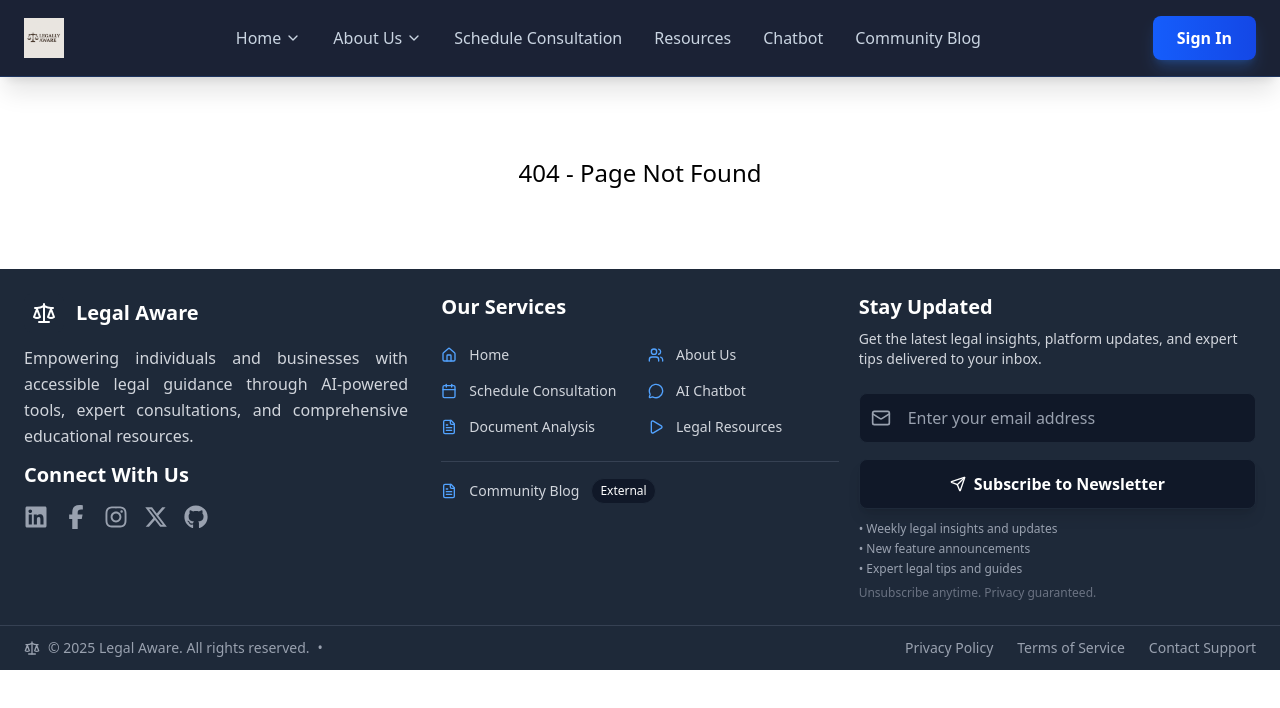
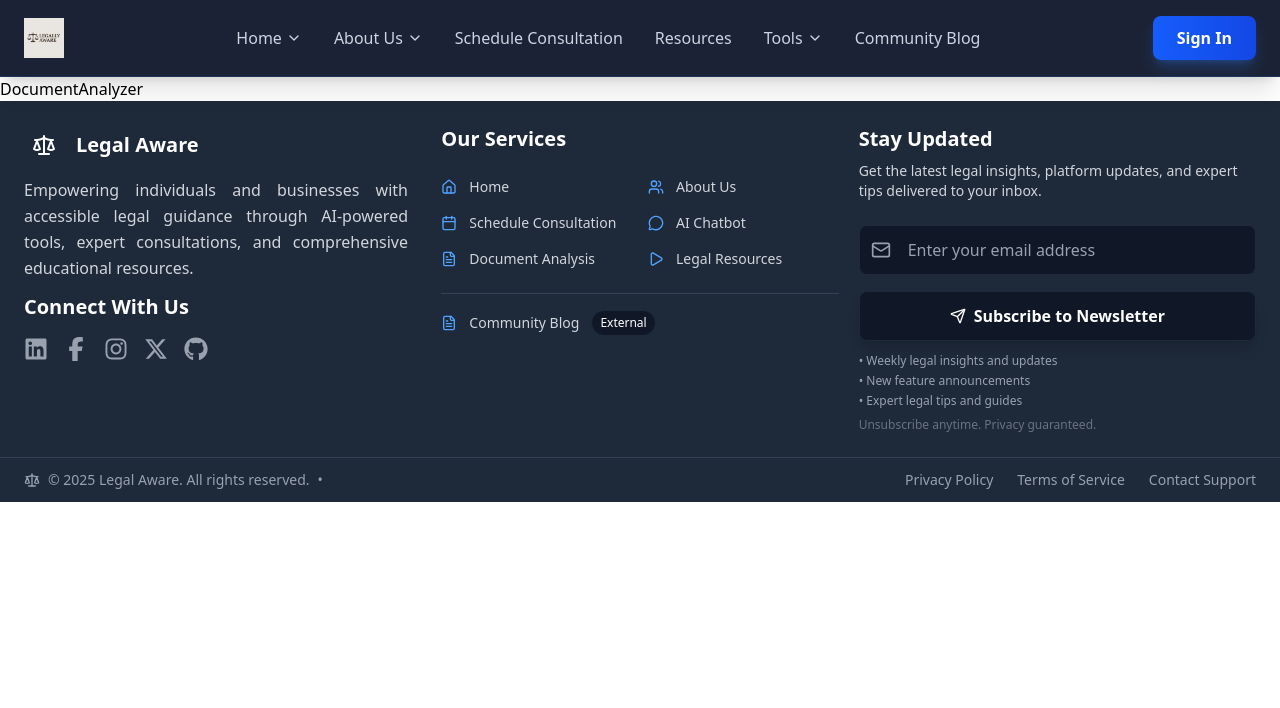
Before and after one commit to Divyansh1552005/Law_Bridge, a React (Vite) app: page /document-analyzer in a window 1280 px wide. Shown: the top 708 px of the page. Built offline with nearby package versions, Linux system fonts and the light colour scheme.

Commit message:
added tools path

```diff
--- a/src/Components/Footer.jsx
+++ b/src/Components/Footer.jsx
@@ -32,7 +32,7 @@ const Footer = () => {
     { icon: Users, label: "About Us", path: "/about" },
     { icon: Calendar, label: "Schedule Consultation", path: "/schedule" },
     { icon: MessageCircle, label: "AI Chatbot", path: "/chatbot" },
-    { icon: FileText, label: "Document Analysis", path: "/chatbot" },
+    { icon: FileText, label: "Document Analysis", path: "/document-analyzer" },
     { icon: Play, label: "Legal Resources", path: "/resources" },
   ];
 
--- a/src/Components/Navbar.jsx
+++ b/src/Components/Navbar.jsx
@@ -1,6 +1,6 @@
 import React, { useState } from 'react'
 import legalLogo from '../assets/legal-logo.png'
-import { FiMenu, FiX, FiUser, FiLogOut, FiSettings, FiHelpCircle, FiTool, FiCpu, FiUsers, FiChevronDown, FiHeart, FiShield, FiMessageSquare } from 'react-icons/fi'
+import { FiMenu, FiX, FiUser, FiLogOut, FiSettings, FiHelpCircle, FiTool, FiCpu, FiUsers, FiChevronDown, FiHeart, FiShield, FiMessageSquare, FiFileText } from 'react-icons/fi'
 import { NavLink, useNavigate } from 'react-router-dom'
 import Dropdown from './Dropdown'
 
@@ -104,13 +104,27 @@ function Navbar() {
         }
     ];
 
+    // Define dropdown items for Tools
+    const toolsDropdownItems = [
+        {
+            label: "Document Analyzer",
+            path: "/document-analyzer",
+            icon: <FiFileText />
+        },
+        {
+            label: "AI Chatbot",
+            path: "/chatbot",
+            icon: <FiMessageSquare />
+        }
+    ];
+
     // Define the menu items
     const menuItems = [
         { id: "Home", label: "Home", path: "/", hasDropdown: true, dropdownItems: homeDropdownItems },
         { id: "About Us", label: "About Us", path: "/about", hasDropdown: true, dropdownItems: aboutDropdownItems },
         { id: "Schedule_Consultation", label: "Schedule Consultation", path: "/schedule" },
         { id: "Resources", label: "Resources", path: "/resources" },
-        { id: "Chatbot", label: "Chatbot", path: "/chatbot" },
+        { id: "Tools", label: "Tools", path: "/chatbot", hasDropdown: true, dropdownItems: toolsDropdownItems },
         { id: "Community_Blog", label: "Community Blog", external: true, url: "https://blogspace-alpha.vercel.app/" },
     ];
 
--- /dev/null
+++ b/src/Pages/DocumentAnalyzer.jsx
@@ -0,0 +1,9 @@
+import React from 'react'
+
+function DocumentAnalyzer() {
+  return (
+    <div>DocumentAnalyzer</div>
+  )
+}
+
+export default DocumentAnalyzer
--- a/src/routes/router.jsx
+++ b/src/routes/router.jsx
@@ -7,7 +7,7 @@ import Resources from '../Pages/Resources'
 import Layout from '../layout'
 import About from '../Pages/About'
 import Chatbot from '../Pages/Chatbot'
-
+import DocumentAnalyzer from '../Pages/DocumentAnalyzer'
 
 
 const router = createBrowserRouter(
@@ -18,6 +18,7 @@ const router = createBrowserRouter(
   <Route path='about' element={<About />} />
   <Route path='schedule' element={<Schedule />} />
   <Route path='chatbot' element={<Chatbot />} />
+  <Route path='document-analyzer' element={<DocumentAnalyzer />} />
   <Route path='terms' element={<TermsOfService />} />
   <Route path='privacy' element={<PrivacyPolicy />} />
   <Route path='*' element={<div className="text-center text-2xl py-20">404 - Page Not Found</div>} />
```
